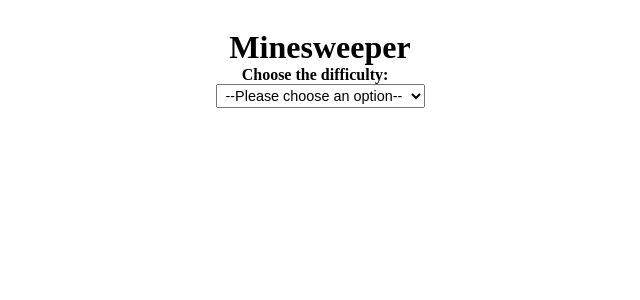
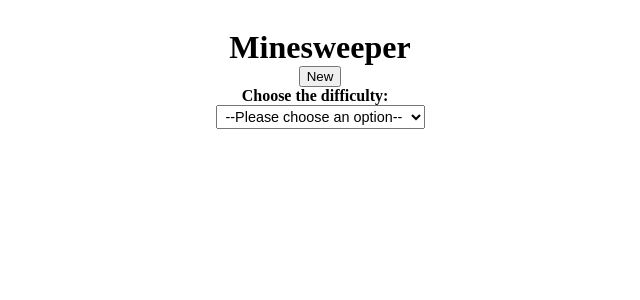
Before and after one commit to Amheisern/Minesweeper, a React (Vite) app: page / in a window 1280 px wide. Shown: the top 300 px of the page, without its empty margins (320-960 px from the left). Built offline with nearby package versions, Linux system fonts and the light colour scheme.

Commit message:
handle new game communicates with api! handle new button but isn't linked to drop down menu yet

```diff
--- a/src/App.tsx
+++ b/src/App.tsx
@@ -36,7 +36,7 @@
       return
     }
     // Generate the URL we need
-    const url = `https://sdg-minesweeper-api.herokuapp.com/game/${game.id}`
+    const url = `https://minesweeper-api.herokuapp.com/games/${game.id}`
     // Make an object to send as JSON
     const body = { row: row, col: col }
     // Make a POST request to make a move
@@ -52,12 +52,30 @@
       setGame(newGameState)
     }
   }
+  async function handleNewGame() {
+    // Make a POST request to ask for a new game
+    const response = await fetch(
+      'https://minesweeper-api.herokuapp.com/games',
+      {
+        method: 'POST',
+        headers: { 'content-type': 'application/json' },
+      }
+    )
+    if (response.ok) {
+      console.log('hello')
+      // Get the response as JSON
+      const newGameState = (await response.json()) as Game
+      // Make that the new state!
+      setGame(newGameState)
+    }
+  }
   return (
     <div>
       <h1>
         Minesweeper
+        <button onClick={handleNewGame}>New</button>
         <label htmlFor="difficulty">Choose the difficulty:</label>
-        <select name="pets" id="pet-select">
+        <select name="pain" id="difficulty-select">
           <option value="">--Please choose an option--</option>
           <option value="easy">Easy</option>
           <option value="medium">Medium</option>
```
